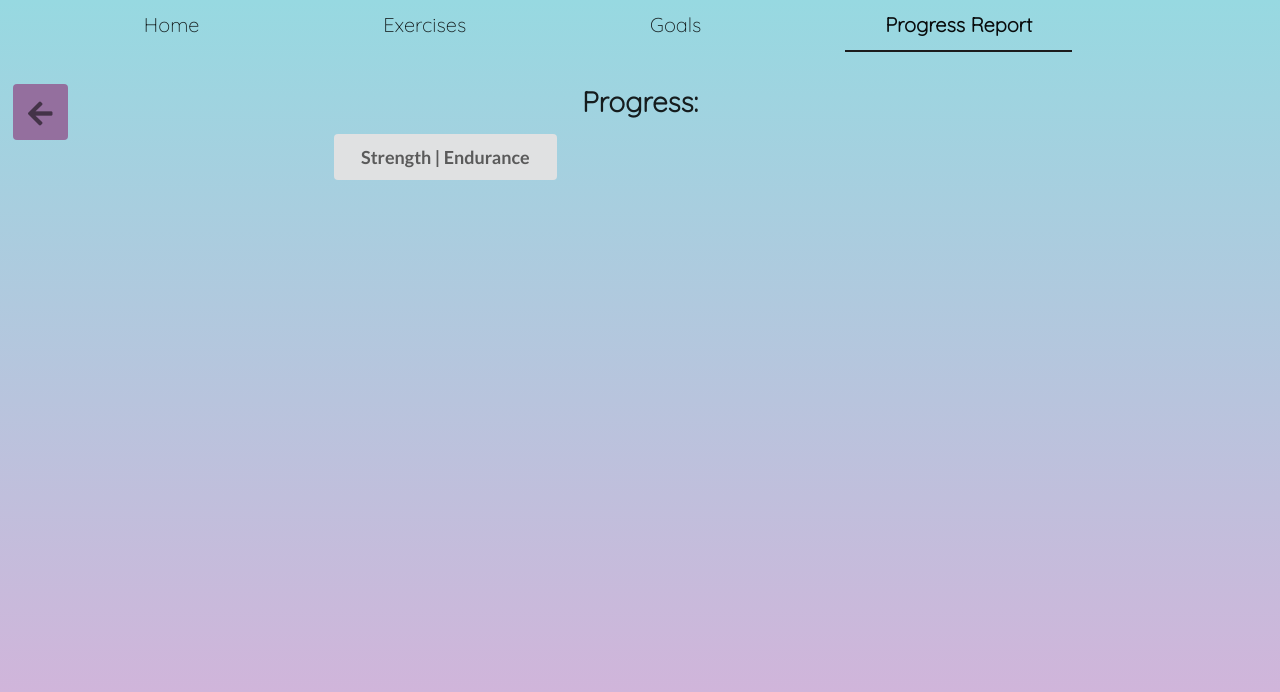
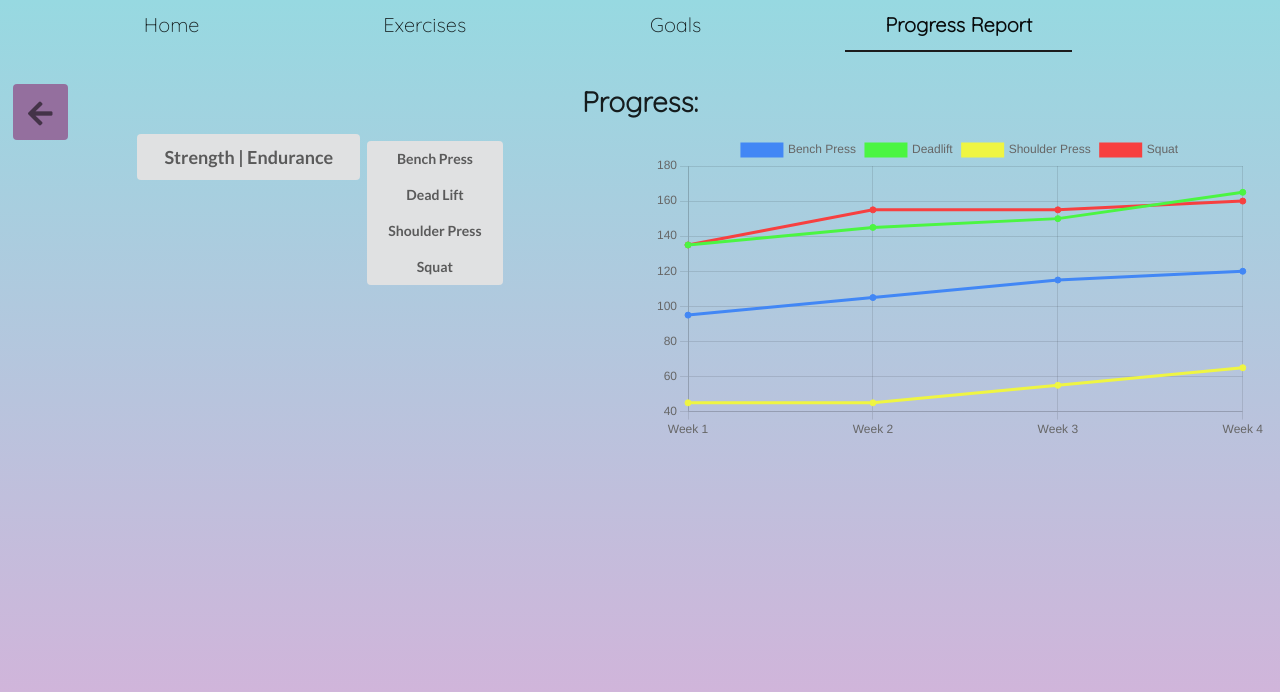
Before and after one commit to MattAlvero/RoadToGainz, a plain HTML site: page views/progress.html in a window 1280 px wide. Drawn offline with nearby package versions, Linux system fonts and the light colour scheme; a web font is replaced by a local one.

Commit message:
Fixed graph and added sub buttons for progress

```diff
--- a/charts/strengthChart.js
+++ b/charts/strengthChart.js
@@ -1,3 +1,4 @@
+$(document).ready(() => {
     const labels = [
         'Week 1',
         'Week 2',
@@ -38,7 +39,8 @@ const config = {
         options: {}
     };
 
-const strengthChart = new CharacterData(
+    const strengthChart = new Chart(
         document.getElementById('strengthChart'),
         config
     );
+})
--- a/views/progress.html
+++ b/views/progress.html
@@ -14,52 +14,7 @@
         <script src="https://cdnjs.cloudflare.com/ajax/libs/semantic-ui/2.4.1/semantic.min.js"
             integrity="sha256-t8GepnyPmw9t+foMh3mKNvcorqNHamSKtKRxxpUEgFI=" crossorigin="anonymous"></script>
         <script src="https://cdn.jsdelivr.net/npm/chart.js"></script>
-        <script>
-            const labels = [
-                'Week 1',
-                'Week 2',
-                'Week 3',
-                'Week 4'
-            ];
-            const data = {
-                labels: labels,
-                datasets: [{
-                    label: 'Bench Press',
-                    data: [95, 105, 115, 120],
-                    backgroundColor: 'rgb(66, 135, 245)',
-                    borderColor: 'rgb(66, 135, 245)'
-
-                }, {
-                    label: 'Deadlift',
-                    data: [135, 145, 150, 165],
-                    backgroundColor: 'rgb(75, 245, 66)',
-                    borderColor: 'rgb(75, 245, 66)'
-
-                }, {
-                    label: 'Shoulder Press',
-                    data: [45, 45, 55, 65],
-                    backgroundColor: 'rgb(239, 245, 66)',
-                    borderColor: 'rgb(239, 245, 66)'
-                }, {
-                    label: 'Squat',
-                    data: [135, 155, 155, 160],
-                    backgroundColor: 'rgb(247, 64, 64)',
-                    borderColor: 'rgb(247, 64, 64)'
-                }]
-
-            };
-
-            const config = {
-                type: 'line',
-                data: data,
-                options: {}
-            };
-
-            const strengthChart = new CharacterData(
-                document.getElementById('strengthChart'),
-                config
-            );
-        </script>
+        <script src="../charts/strengthChart.js"></script>
     </head>
 
     <body>
@@ -98,17 +53,23 @@
 
         </div>
 
-        <div class="ui two column left aligned stackable grid" style="margin:auto;">
+        <div class="ui two column center aligned stackable grid" style="margin:auto;">
             <div class="row">
-                <div class="column">
+                <div class="column ui">
                     <button id="strengthButton" class="big ui button">
                         Strength | Endurance
                     </button>
+                    <div id="strengthSubButtons" class="ui vertical buttons">
+                        <button class="small ui button">Bench Press</button>
+                        <button class="small ui button">Dead Lift</button>
+                        <button class="small ui button">Shoulder Press</button>
+                        <button class="small ui button">Squat</button>
+                    </div>
                 </div>
-            </div>
-            <div class="column right aligned">
-                <div>
-                    <canvas id="strengthChart"></canvas>
+                <div class="column">
+                    <div>
+                        <canvas id="strengthChart"></canvas>
+                    </div>
                 </div>
             </div>
 
```
Lines whose indentation alone changed are shown as unchanged.
